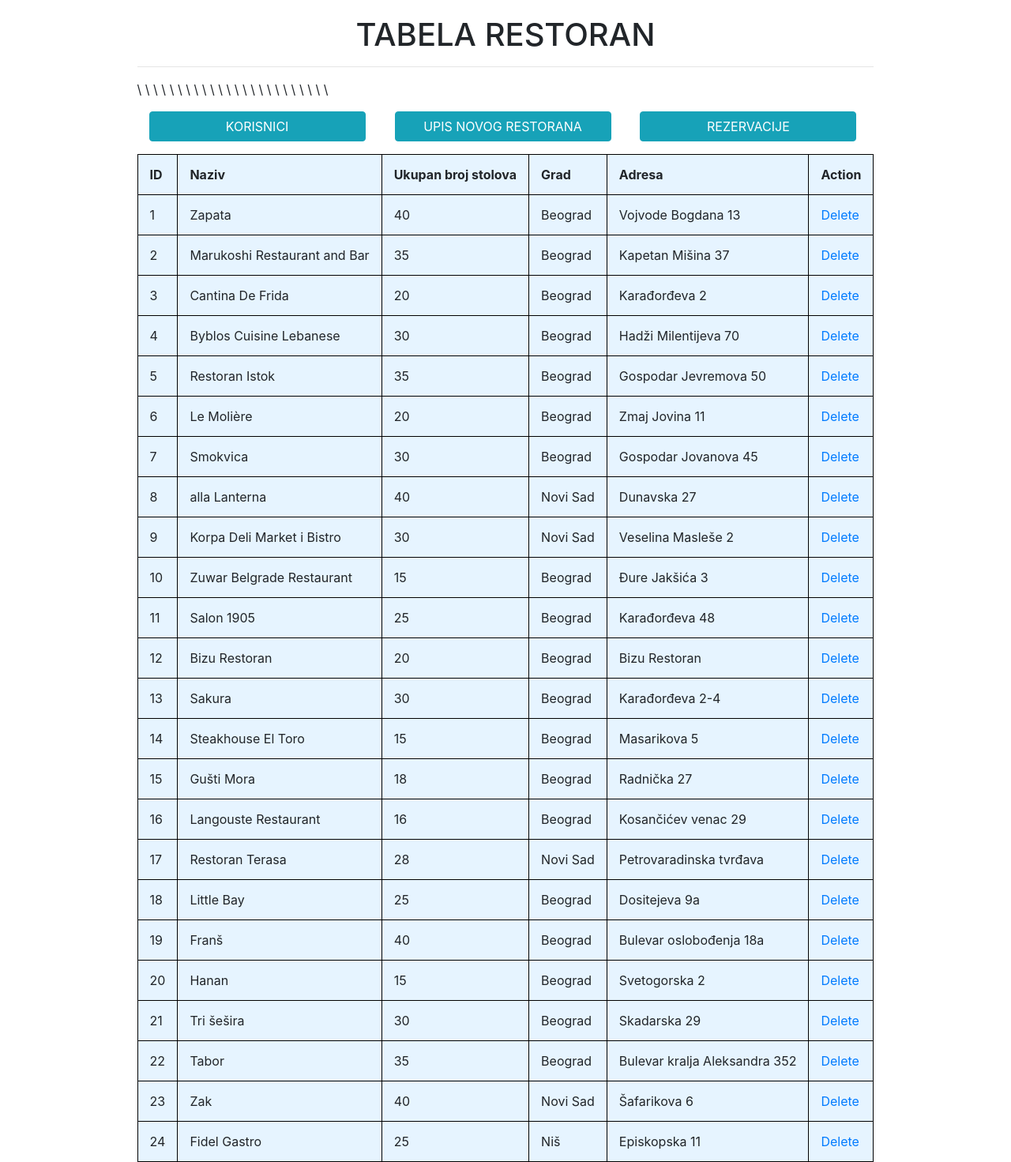
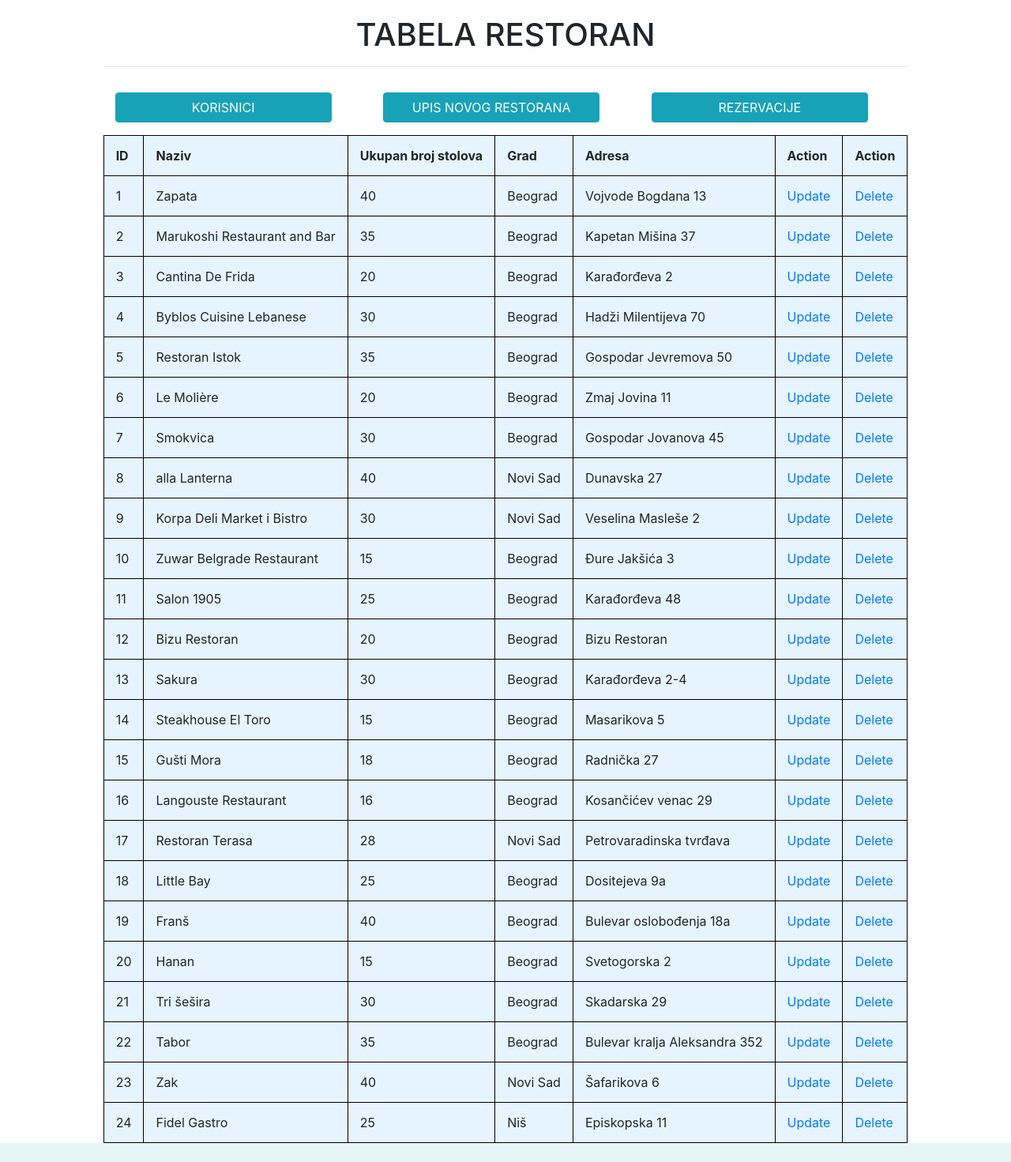
Before and after one commit to ratspeaker/Dingo, a PHP site: page /admin/restoran.php in a window 1280 px wide. Shown: the whole page at 79% size. After the commit the page ends 1447 px from the top, so only its background shows below. Run offline with PHP 8.4, Linux system fonts and the light colour scheme; data comes from the database, SQL or seed files in the repository.

Commit message:
dodata je opcija za menjanje nekog restorana

```diff
--- a/admin/restoran.php
+++ b/admin/restoran.php
@@ -37,6 +37,8 @@ header("Content-Type: text/html;charset=utf-8");
                          <th>Ukupan broj stolova</th>
                          <th>Grad</th>
                          <th>Adresa</th>
+                 		<th>Action</th>
+
                    		<th>Action</th>
                     </tr>
              	</thead>
@@ -50,7 +52,8 @@ header("Content-Type: text/html;charset=utf-8");
                           <td><?php echo $record['naziv_restorana'];?></td>
                           <td><?php echo $record['ukupan_broj_stolova'];?></td>
                           <td><?php echo $record['grad'];?></td>
-                          <td><?php echo $record['adresa'];?></td>\
+                          <td><?php echo $record['adresa'];?></td>
+                          <td><a href="edit.php?id=<?php echo $record['id_restorana'];?>">Update</a></td>
                           <td><a href="delete.php?id=<?php echo $record['id_restorana'];?>&location=<?php echo "restoran.php";?>">Delete</a></td>
 
                     		</tr>
```
